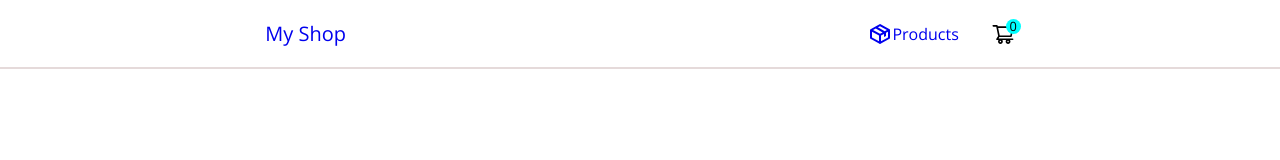
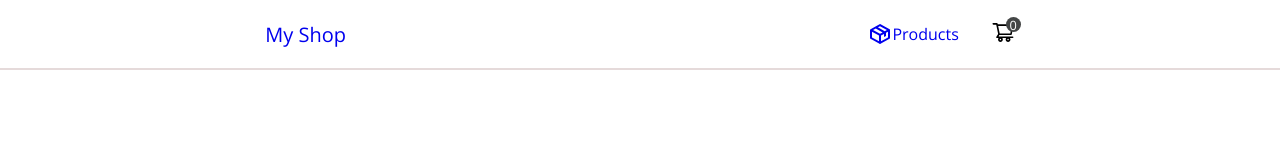
Before and after one commit to popey17/React-Product-Page-and-Cart, a React (Create React App) app: page / in a window 1280 px wide. Shown: the top 160 px of the page. Built offline with nearby package versions, Linux system fonts and the light colour scheme; no server answers.

Commit message:
add remove item function

```diff
--- a/src/App.js
+++ b/src/App.js
@@ -100,6 +100,13 @@ function App() {
     setCart([]);
   }
 
+  const handleRemove = (itemId) => {
+    const updatedCart = cart.filter((item)=>{
+      return item.id !== itemId;
+    })
+    setCart(updatedCart);
+  }
+
   const increaseQuantity = (itemId) => {
     const updatedCart = cart.map((item) => {
       if (item.id === itemId) {
@@ -131,7 +138,7 @@ function App() {
   return (
     <>
     <BrowserRouter>
-      { isShowNav && <Cart  handleCartClick={handleCartClick} cart={cart} clearCart={clearCart} increaseQuantity={increaseQuantity} decreaseQuantity={decreaseQuantity}/> }
+      { isShowNav && <Cart handleRemove={handleRemove} handleCartClick={handleCartClick} cart={cart} clearCart={clearCart} increaseQuantity={increaseQuantity} decreaseQuantity={decreaseQuantity}/> }
       <Nav handleCartClick={handleCartClick} cart={cart}/>
     <Routes >
     <Route path="/"  element={<LandingPage/>}/>
--- a/src/Nav/Nav.css
+++ b/src/Nav/Nav.css
@@ -34,8 +34,14 @@ nav {
   margin-left: 2rem;
 }
 
-.navlinks a .count {
-  background-color: aqua;
+.navlinks button {
+  border: none;
+  background: transparent;
+  position: relative;
+}
+
+.navlinks button .count {
+  background-color: rgb(68, 70, 70);
   width: 15px;
   height: 15px;
   border-radius: 50%;
@@ -46,6 +52,7 @@ nav {
   position: absolute;
   right: -6px;
   top:-3px;
+  color: white;
 }
 
 @media screen and (max-width: 760px) {
--- a/src/Nav/Nav.js
+++ b/src/Nav/Nav.js
@@ -11,10 +11,10 @@ function Nav({handleCartClick, cart}) {
         </div>
           <div className="navlinks">
             <Link to='/products'><BiPackage className="nav-icons" />Products</Link>
-            <a  onClick={handleCartClick}>
+            <button  onClick={handleCartClick}>
               <AiOutlineShoppingCart className="nav-icons"/>
               <span className="count">{cart.length}</span>
-            </a>
+            </button>
 
           </div>
 
```
